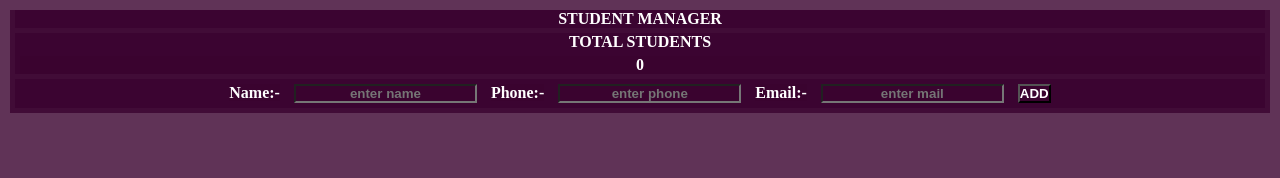
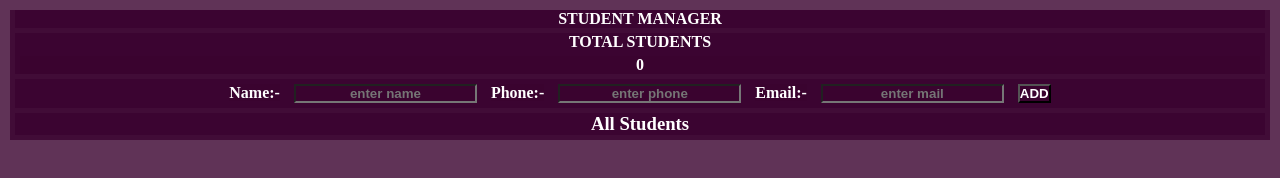
Before and after one commit to shubhashkumar/Student-Manager, a plain HTML site: page index.html in a window 1280 px wide. Drawn offline with nearby package versions, Linux system fonts and the light colour scheme; no server answers.

Commit message:
all student added

```diff
--- a/index.html
+++ b/index.html
@@ -29,8 +29,8 @@
     <button type="submit" id="submit-form">ADD</button>
   </form>
   <!--get all the students detail on screen-->
+  <h3>All Students</h3>
   <ul id="student-details-output">
-
   </ul>
    <script src="index.js"></script>
    <script src="https://cdnjs.cloudflare.com/ajax/libs/axios/1.7.8/axios.min.js"></script>
```
